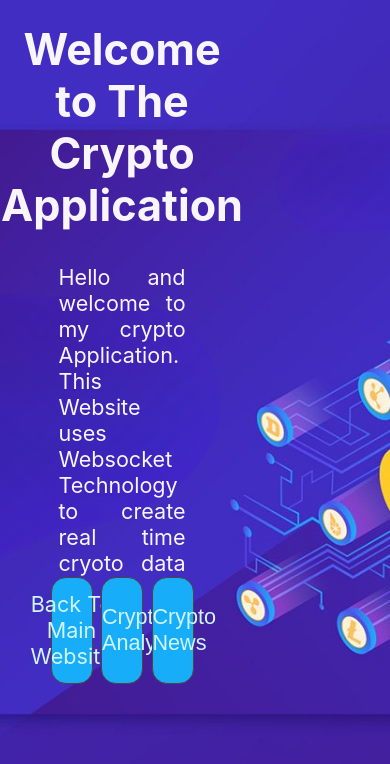
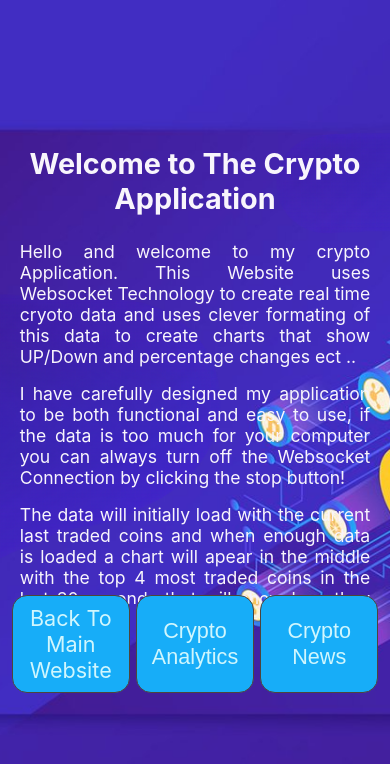
Before and after one commit to Outlain/cryptoWebsite-V2, a React (Create React App) app: page / in a window 390 px wide. Shown: the top 764 px of the page. Built offline with nearby package versions, Linux system fonts and the light colour scheme.

Commit message:
optimizing code for mobile friendly use

```diff
--- a/src/App.css
+++ b/src/App.css
@@ -326,7 +326,6 @@ button {
   align-items: flex-end;
   text-align: center;
   font-size: 2.7rem;
-  margin-bottom: 3vh;
 }
 .landingpage-paragraph {
   grid-column: 2/7;
@@ -336,12 +335,14 @@ button {
   width: 100%;
   overflow: auto;
   text-align: justify;
+  padding: 1vh 0vh;
+  margin: 1vh 0vh;
+  font-size: 1.35rem;
+  color: rgb(248, 245, 252);
 }
 
 .landingpage-paragraph p {
   padding: 0.5rem;
-  font-size: 1.35rem;
-  color: rgb(248, 245, 252);
 }
 .landingpage-button1 {
   grid-column: 2;
@@ -354,6 +355,9 @@ button {
 .landingpage-button3 {
   grid-column: 6;
   grid-row: 3;
+}
+.landingpage-button {
+  margin-top: 1vh;
 }
 .landingpage button {
   height: 100%;
@@ -393,3 +397,104 @@ button {
   transform: scale(1.2);
   cursor: pointer;
 }
+
+/*  First Screen Min */
+@media only screen and (max-width: 1300px) {
+  .landingpage {
+    height: 100vh;
+    width: 100vw;
+    background-image: url("./img/cryptoLandingPage.jpg");
+    background-size: cover;
+    background-position: center;
+    background-repeat: no-repeat;
+    display: grid;
+    grid-template-columns:
+      minmax(0, 1fr)
+      minmax(0, 1.5fr)
+      minmax(0, 0.3fr)
+      minmax(0, 1.5fr)
+      minmax(0, 0.3fr)
+      minmax(0, 1.5fr)
+      minmax(0, 5.8fr);
+    grid-template-rows:
+      minmax(0, 2.8fr)
+      minmax(0, 3fr)
+      minmax(0, 0.8fr)
+      minmax(0, 2fr);
+  }
+  .landingpage-button {
+    margin-top: 2vh;
+  }
+  .landingpage-paragraph {
+    font-size: 1rem;
+  }
+}
+
+@media only screen and (max-width: 980px) {
+  .landingpage {
+    height: 100vh;
+    width: 100vw;
+    background-image: url("./img/cryptoLandingPage.jpg");
+    background-size: cover;
+    background-position: center;
+    background-repeat: no-repeat;
+    display: grid;
+    grid-template-columns:
+      minmax(0, 0.15fr)
+      minmax(0, 1.5fr)
+      minmax(0, 0.3fr)
+      minmax(0, 1.5fr)
+      minmax(0, 0.3fr)
+      minmax(0, 1.5fr)
+      minmax(0, 4.25fr);
+    grid-template-rows:
+      minmax(0, 2.8fr)
+      minmax(0, 3fr)
+      minmax(0, 0.8fr)
+      minmax(0, 2fr);
+  }
+  .landingpage h2 {
+    font-size: 1.8rem;
+  }
+}
+
+@media only screen and (max-width: 600px) {
+  .landingpage {
+    height: 100vh;
+    width: 100vw;
+    background-image: url("./img/cryptoLandingPage.jpg");
+    background-size: cover;
+    background-position: center;
+    background-repeat: no-repeat;
+    display: grid;
+    grid-template-columns:
+      minmax(0, 0.15fr)
+      minmax(0, 1.5fr)
+      minmax(0, 0.08fr)
+      minmax(0, 1.5fr)
+      minmax(0, 0.08fr)
+      minmax(0, 1.5fr)
+      minmax(0, 0.15fr);
+    grid-template-rows:
+      minmax(0, 2fr)
+      minmax(0, 3.5fr)
+      minmax(0, 0.9fr)
+      minmax(0, 1.4fr);
+  }
+  .landingpage h2 {
+    font-size: 1.8rem;
+  }
+  .landingpage-button {
+    margin: 0vh;
+    margin-right: 0;
+  }
+  .landingpage-paragraph {
+    font-size: 1.1rem;
+  }
+  .landingpage button {
+    margin-right: 0;
+  }
+  .landingpage a {
+    margin-right: 0;
+  }
+}
--- a/src/views/LandingPage.js
+++ b/src/views/LandingPage.js
@@ -13,11 +13,11 @@ function LandingPage() {
                 <p>I have carefully designed my application to be both functional and easy to use, if the data is too much for your computer you can always turn off the Websocket Connection by clicking the stop button!</p>
                 <p>The data will initially load with the current last traded coins and when enough data is loaded a chart will apear in the middle with the top 4 most traded coins in the last 30 seconds that will show how they compare</p>
             </div>
-            <a href="https://carlosamadoroller.com" className="landingpage-button1">
+            <a href="https://carlosamadoroller.com" className="landingpage-button landingpage-button1">
                 Back To <br /> Main Website
             </a>
-            <button className="landingpage-button2" onClick={() => navigate('/charts')}>Crypto Analytics</button>
-            <button className="landingpage-button3" onClick={() => navigate('/news')}>Crypto News</button>
+            <button className="landingpage-button landingpage-button2" onClick={() => navigate('/charts')}>Crypto Analytics</button>
+            <button className="landingpage-button landingpage-button3" onClick={() => navigate('/news')}>Crypto News</button>
         </div>
     );
 }
```
